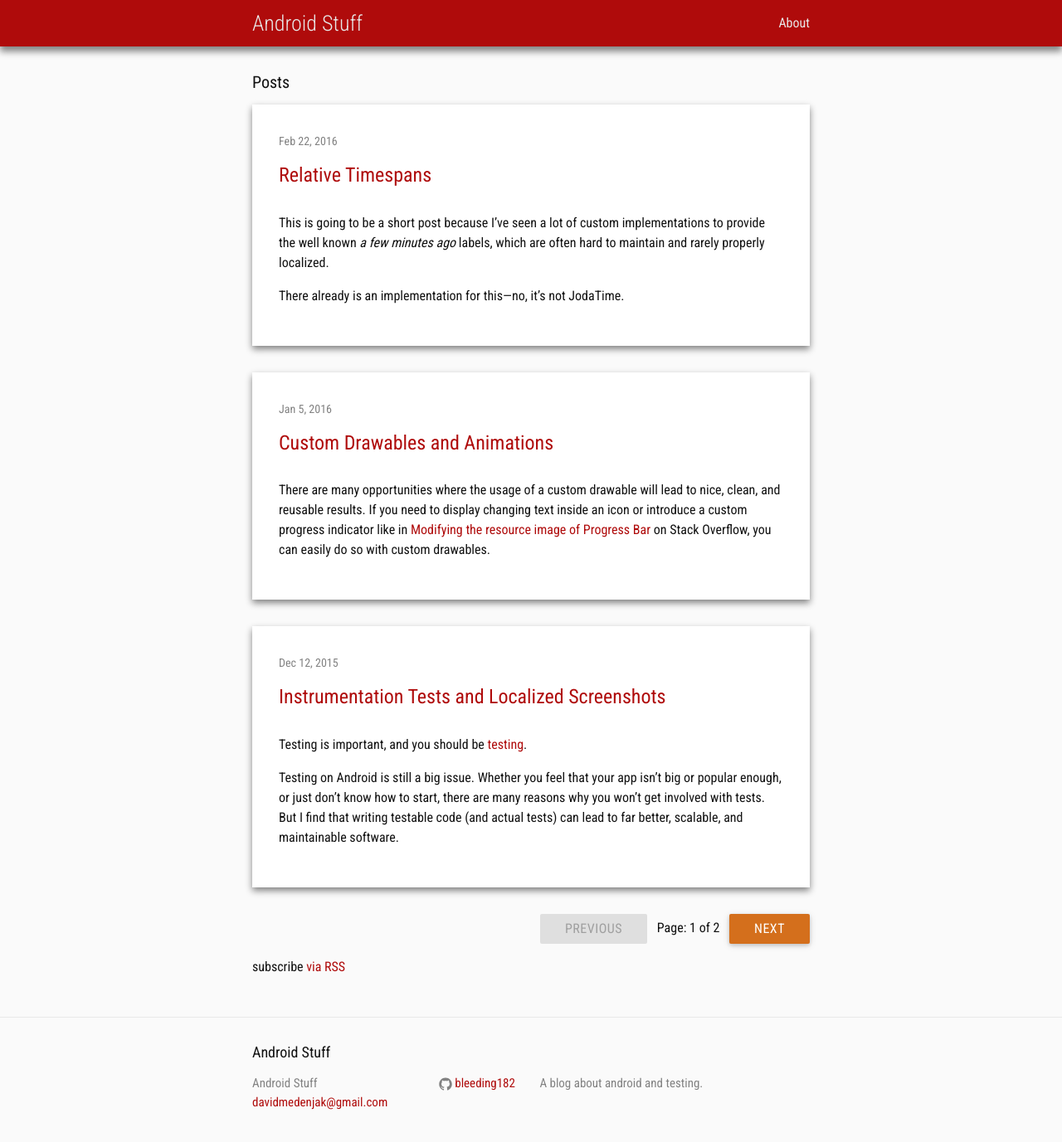
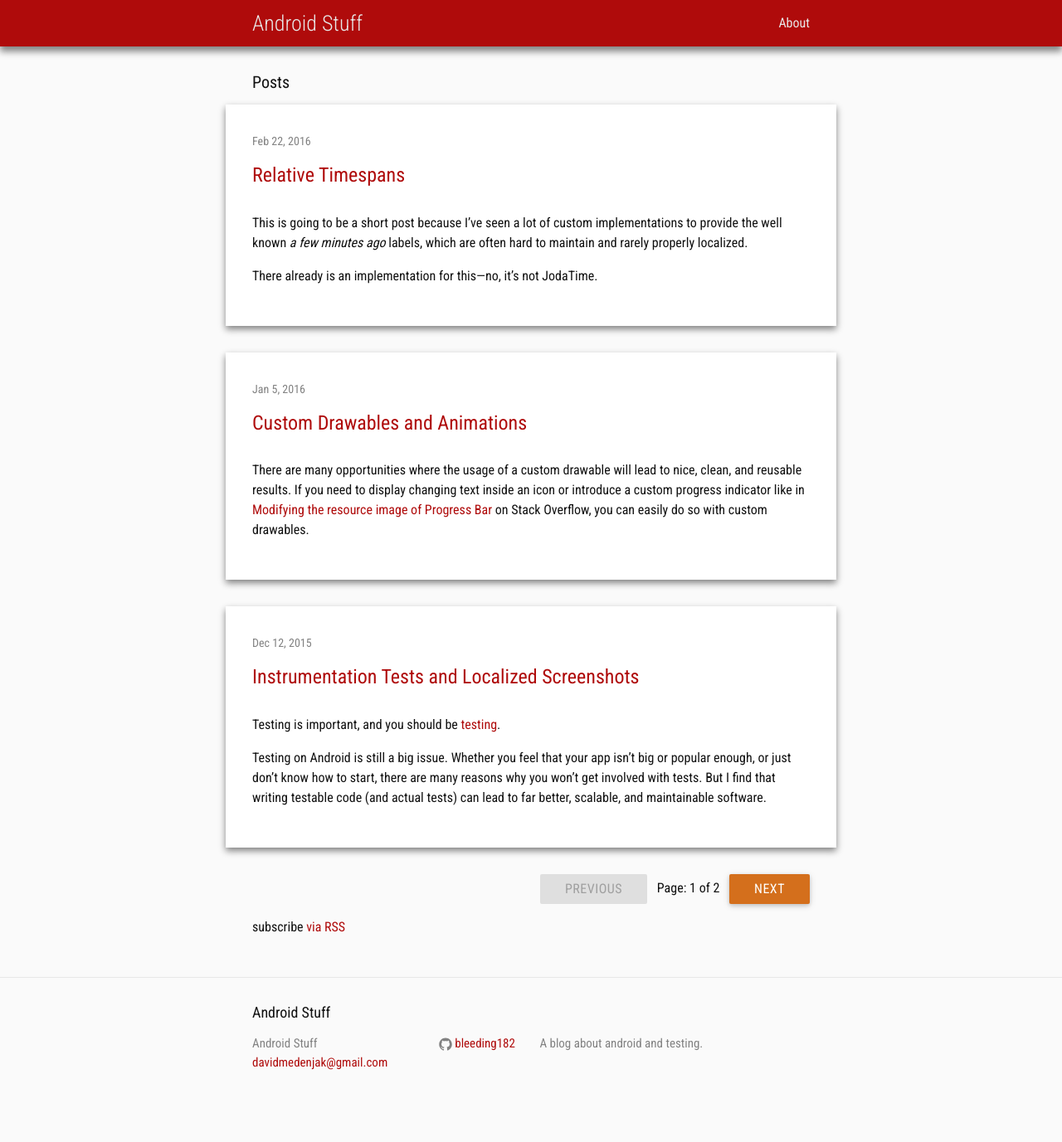
Before and after one commit to bleeding182/bleeding182.github.io, a Jekyll site: the page built from index.html, in a window 1280 px wide and 1400 px high. Shown: the top 1377 px of the window at 83% size. Built offline with Jekyll 4.4.1, drawn with Linux system fonts in a browser that asks for light colours; the list of posts is cut into pages by our own code.

Commit message:
Improved css, added card to post layout

```diff
--- a/_layouts/default.html
+++ b/_layouts/default.html
@@ -8,7 +8,7 @@
     {% include header.html %}
 
     <div class="page-content">
-      <div class="wrapper">
+      <div class="content-wrapper">
         {{ content }}
       </div>
     </div>
--- a/_layouts/page.html
+++ b/_layouts/page.html
@@ -1,6 +1,7 @@
 ---
 layout: default
 ---
+<div class="card">
 <article class="post">
 
   <header class="post-header">
@@ -12,3 +13,4 @@
   </div>
 
 </article>
+</div>
--- a/_layouts/post.html
+++ b/_layouts/post.html
@@ -1,6 +1,7 @@
 ---
 layout: default
 ---
+<div class="card">
     <article class="post" itemscope="" itemtype="http://schema.org/BlogPosting">
         <meta itemprop="keywords" content="{{ page.tags | join: ',' }}" />
         <meta itemprop="mainEntityOfPage" content="{{ page.url | prepend: site.baseurl }}" />
@@ -16,3 +17,4 @@
       </div>
 
     </article>
+</div>
--- a/_posts/2015-11-18-decorations-animations.markdown
+++ b/_posts/2015-11-18-decorations-animations.markdown
@@ -87,3 +87,5 @@
 Now we got us a nice and smooth animation moving along with the view! :D
 
 Next up… I guess another one on animations to conclude the series :p
+
+<div style="clear: both;"/>
--- a/_sass/_base.scss
+++ b/_sass/_base.scss
@@ -155,6 +155,23 @@
 /**
  * Wrapper
  */
+.content-wrapper {
+    max-width: -webkit-calc(#{$content-width});
+    max-width:         calc(#{$content-width});
+    margin-right: auto;
+    margin-left: auto;
+    padding-right: $spacing-unit;
+    padding-left: $spacing-unit;
+    @extend %clearfix;
+
+    @include media-query($on-laptop) {
+        max-width: -webkit-calc(#{$content-width} - (#{$spacing-unit} * 2));
+        max-width:         calc(#{$content-width} - (#{$spacing-unit} * 2));
+        padding-right: 0;
+        padding-left: 0;
+    }
+}
+
 .wrapper {
     max-width: -webkit-calc(#{$content-width} - (#{$spacing-unit} * 2));
     max-width:         calc(#{$content-width} - (#{$spacing-unit} * 2));
@@ -165,14 +182,12 @@
     @extend %clearfix;
 
     @include media-query($on-laptop) {
-        max-width: -webkit-calc(#{$content-width} - (#{$spacing-unit}));
-        max-width:         calc(#{$content-width} - (#{$spacing-unit}));
-        padding-right: $spacing-unit / 2;
-        padding-left: $spacing-unit / 2;
+        max-width: -webkit-calc(#{$content-width} - (#{$spacing-unit} * 2));
+        max-width:         calc(#{$content-width} - (#{$spacing-unit} * 2));
+        padding-right: $spacing-unit;
+        padding-left: $spacing-unit;
     }
 }
-
-
 
 /**
  * Clearfix
--- a/index.html
+++ b/index.html
@@ -3,9 +3,9 @@
 ---
 
 <div class="home">
-
+  <div class="wrapper">
     <h1 class="page-heading">Posts</h1>
-
+  </div>
   <ul class="post-list" itemscope="" itemtype="http://schema.org/Blog">
     {% for post in paginator.posts %}
       <li class="card">
@@ -22,6 +22,7 @@
     </li>
     {% endfor %}
   </ul>
+  <div class="wrapper">
     <!-- Pagination links -->
     <div class="pagination">
       {% if paginator.previous_page %}
@@ -36,7 +37,6 @@
         <span class="btn disabled">Next</span>
       {% endif %}
     </div>
-
     <p class="rss-subscribe">subscribe <a href="{{ "/feed.xml" | prepend: site.baseurl }}">via RSS</a></p>
-
   </div>
+</div>
```
Lines whose indentation alone changed are shown as unchanged.
